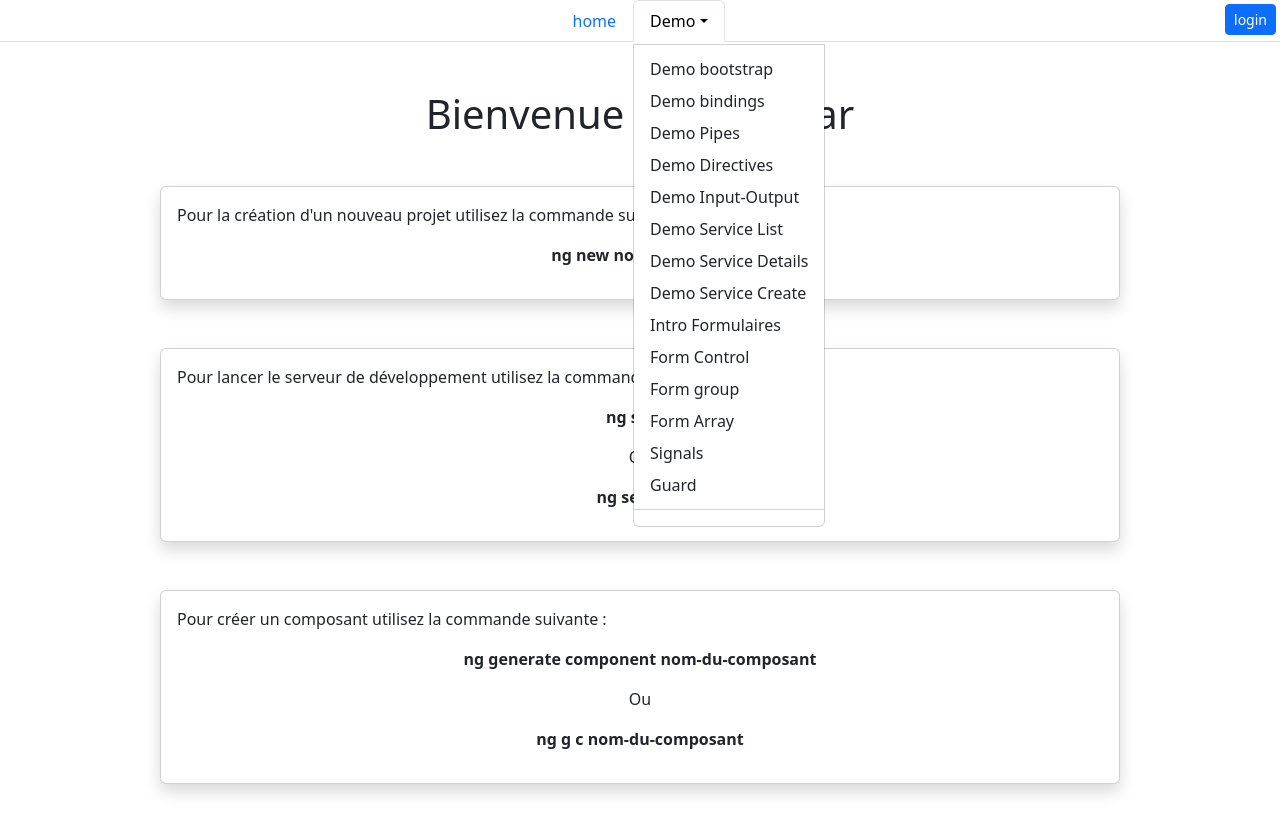
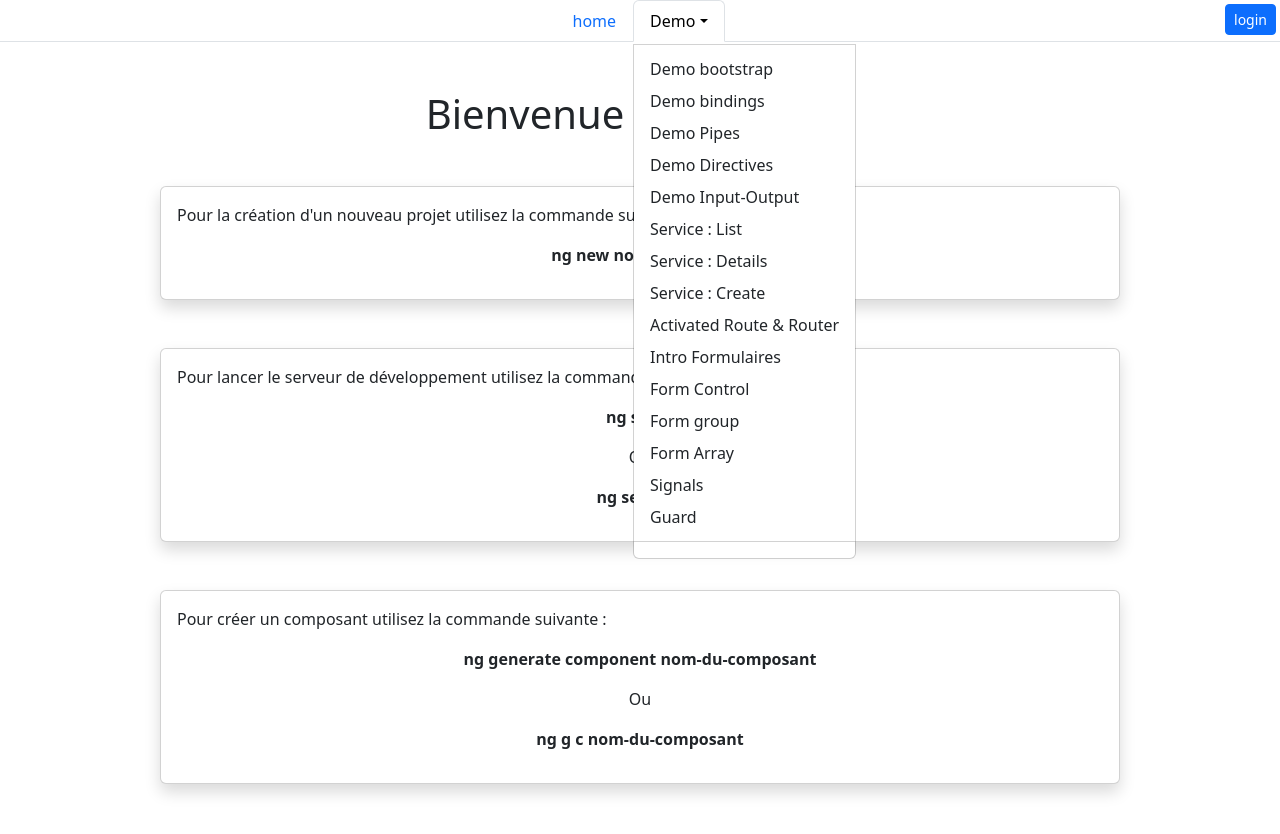
Before and after one commit to zacharyb12/demo-angular-Python2, an Angular app: page / in a window 1280 px wide. Both pictures are taken after a click on the button "Demo". Shown: the top 834 px of the page. Built offline with nearby package versions, Linux system fonts and the light colour scheme.

Commit message:
28-09 09h00

```diff
--- a/src/components/shared/navbar-component/navbar-component.html
+++ b/src/components/shared/navbar-component/navbar-component.html
@@ -12,9 +12,10 @@
 			<button routerLink="demo/pipes" ngbDropdownItem>Demo Pipes</button>
 			<button routerLink="demo/directives" ngbDropdownItem>Demo Directives</button>
 			<button routerLink="demo/input-output" ngbDropdownItem>Demo Input-Output</button>
-			<button routerLink="demo/serv-list-product" ngbDropdownItem>Demo Service List</button>
-			<button routerLink="demo/serv-details-product" ngbDropdownItem>Demo Service Details</button>
-			<button routerLink="demo/serv-create-product" ngbDropdownItem>Demo Service Create</button>
+			<button routerLink="demo/serv-list-product" ngbDropdownItem>Service :  List</button>
+			<button routerLink="demo/serv-details-product" ngbDropdownItem>Service :  Details</button>
+			<button routerLink="demo/serv-create-product" ngbDropdownItem>Service :  Create</button>
+			<button routerLink="" ngbDropdownItem>Activated Route & Router</button>
 			<button routerLink="demo/form-intro" ngbDropdownItem>Intro Formulaires</button>
 			<button routerLink="demo/form-controle" ngbDropdownItem>Form Control</button>
 			<button routerLink="demo/form-group" ngbDropdownItem>Form group</button>
```
